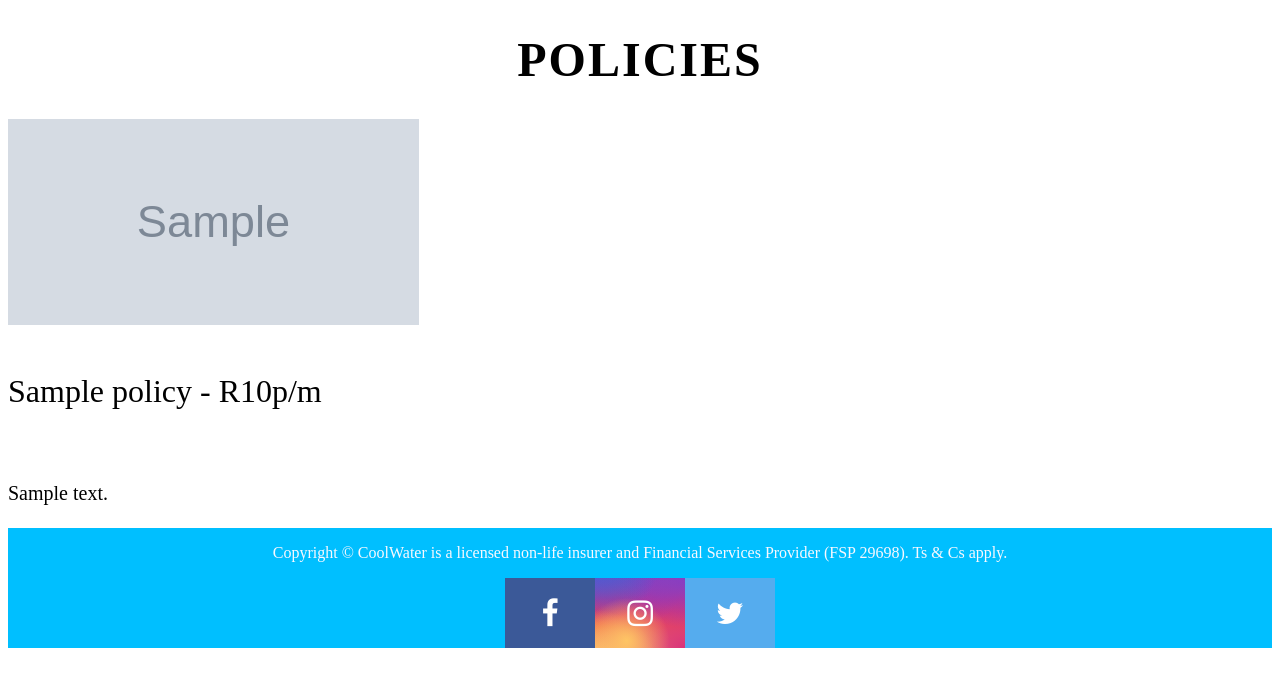
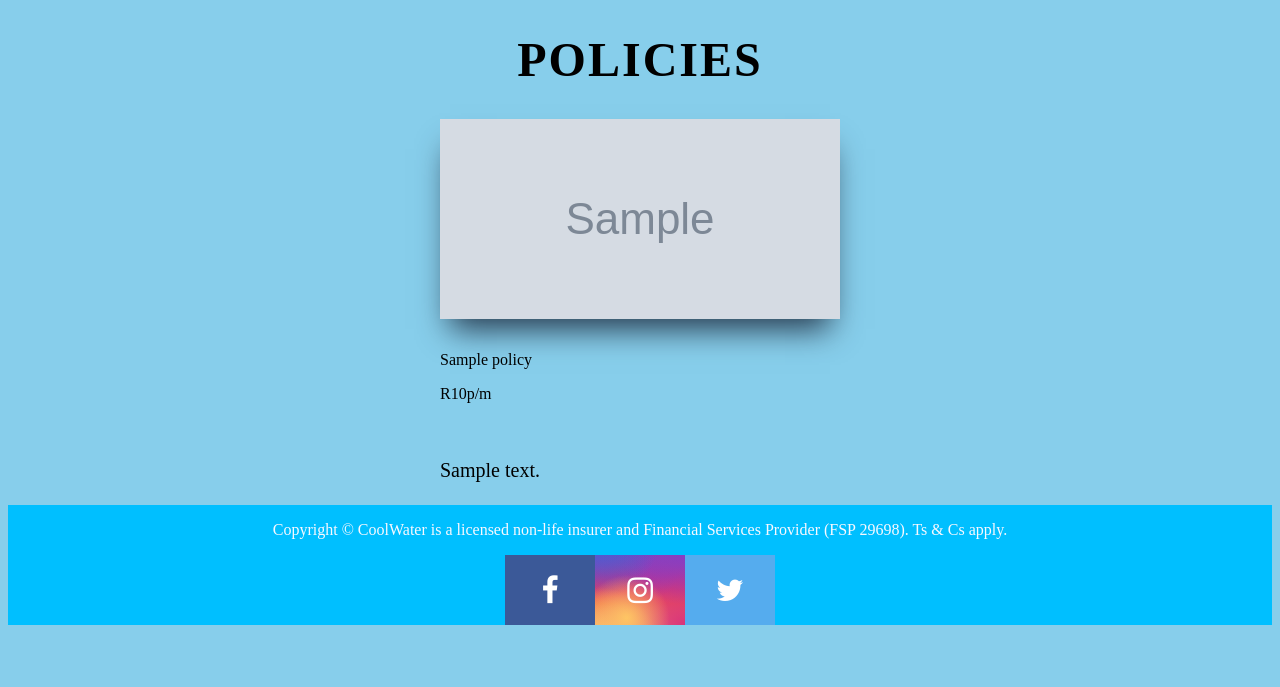
Before and after one commit to QuinlanVic/Insurance-app, a Flask app: template templates/policies.html in a window 1280 px wide. Shown: the top 687 px of the page. Run offline with Flask 3, Linux system fonts and the light colour scheme; the template is opened without the code that fills it: most values are stand-ins (such as "Sample title", 1, 10 or a date in 2020); grey boxes marked "Sample" are stand-in pictures.

Commit message:
supper monday

```diff
--- a/templates/about.html
+++ b/templates/about.html
@@ -9,6 +9,7 @@
     <style>
         body {
             font-family: sans-serif;
+            background: skyblue;
         }
         .heading {
             text-transform: uppercase;
--- a/templates/policies.html
+++ b/templates/policies.html
@@ -9,12 +9,16 @@
     <style>
         body {
             font-family: "Fraunces";
+            background: skyblue;
         }
         .all-policies {
-            display: grid;
-            grid-template-columns: repeat(3, 1fr);
+            /* display: grid; */
+            /* grid-template-columns: repeat(3, 1fr); */
+            display: flex;
             row-gap: 16px;
             column-gap: 16px;
+            justify-content: space-around;
+            flex-wrap: wrap;
         }
         .heading {
             text-transform: uppercase;
@@ -32,9 +36,13 @@
             aspect-ratio: 2 / 1;
             width: 100%;
             object-fit: cover;
+            box-shadow: rgb(38, 57, 77) 0px 20px 30px -10px;
         }
         .name-price {
             font-size: 32px;
+            display: flex;
+            align-items: center;
+            justify-content: space-between;
         }
         .policy-desc {
             font-size: 20px;
@@ -104,7 +112,10 @@
         {%for policy in policies%}
         <div class="policy-container">
             <img class = "policy-poster" src="{{policy['poster']}}" alt="policy poster">
-            <p class="name-price">{{policy["name"]}} - R{{policy["price"]}}p/m</p>
+            <div class=""name-price>
+                <p class="name">{{policy["name"]}}</p>
+                <p class="price">R{{policy["price"]}}p/m</p>
+            </div>
             <p class="policy-desc"> {{policy["desc"]}}</p>
         </div>
         {% endfor %}
```
Also changed, not shown: templates/help.html (+11 -5 lines), 2 other files.
